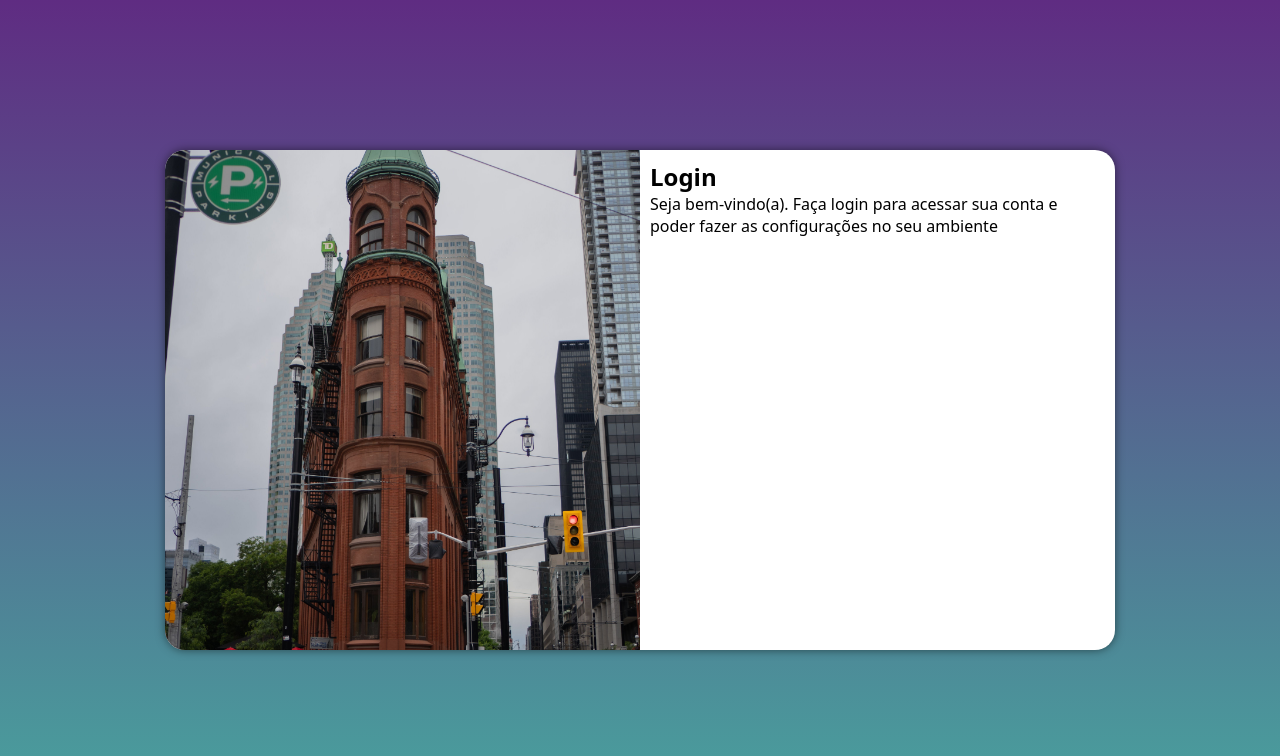
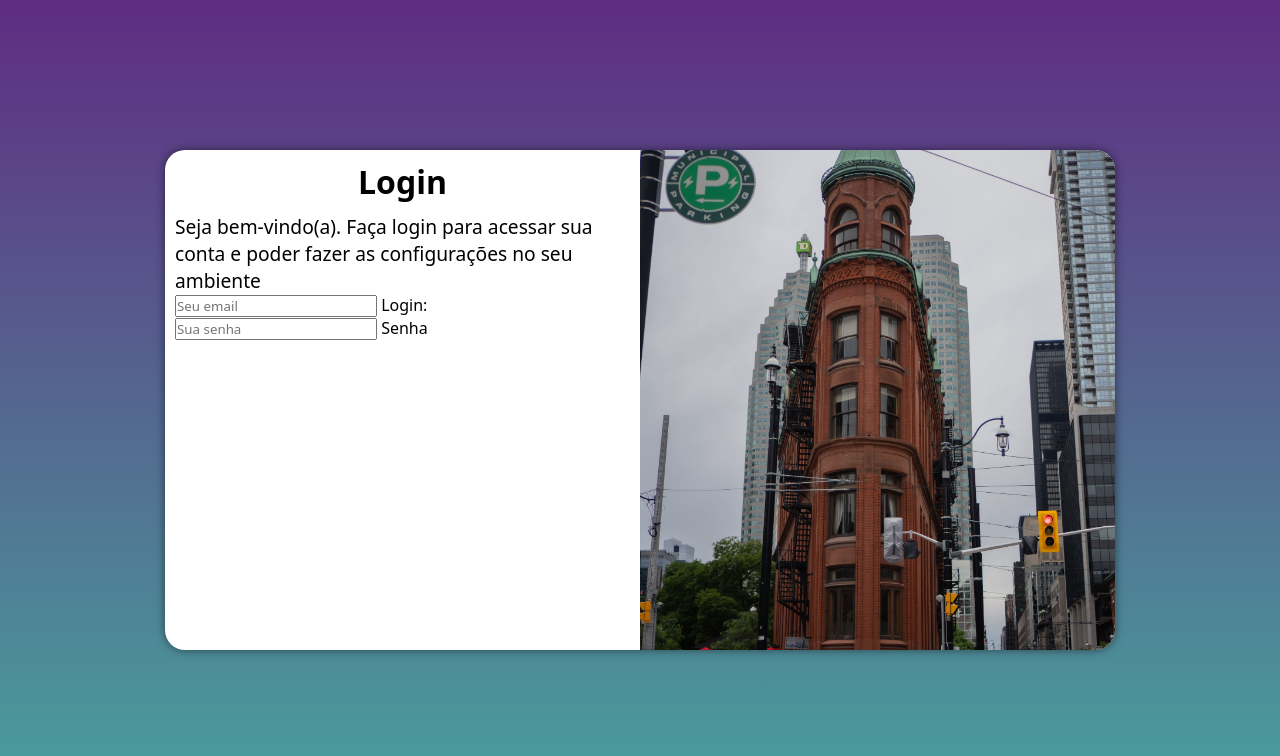
Before and after one commit to guiempregos000-blip/projeto-login, a plain HTML site: page index.html in a window 1280 px wide. Drawn offline with Linux system fonts and the light colour scheme.

Commit message:
atualizaçao

```diff
--- a/estilos/mediaquery.css
+++ b/estilos/mediaquery.css
@@ -39,13 +39,21 @@ telas grandes acima de 1200px
     }
 
     section#login > div#imagem {
-        float: left;
+        float: right;
         width: 50%;
         height: 100%;
     }
 
     section#login > div#formulario {
-        float: right;
+        float: left;
         width: 50%;
     }
+
+    div#formulario > h1 {
+        font-size: 2em;
+    }
+
+    div#formulario > p {
+        font-size: 1.2em;
+    }
 }
--- a/estilos/style.css
+++ b/estilos/style.css
@@ -55,3 +55,12 @@ section#login > #formulario {
     display: block;
     padding: 10px;
 }
+
+div#formulario > h1 {
+    text-align: center;
+    margin-bottom: 10px;
+}
+
+div#formulario > p {
+    font-size: 0.8em;
+}
--- a/index.html
+++ b/index.html
@@ -19,7 +19,16 @@
                 Seja bem-vindo(a). Faça login para acessar sua conta e poder fazer as configurações no seu ambiente
             </p>
             <form action="login.php" method="post">
+                <div class="campo">
 
+                    <input type="email" name="login" id="ilogin" placeholder="Seu email" required>
+                    <label for="ilogin">Login:</label>
+                </div>
+                <div class="campo">
+
+                    <input type="password" name="Senha" id="isenha" placeholder="Sua senha">
+                    <label for="isenha">Senha</label>
+                </div>
             </form>
             </div>
         </section>
```
